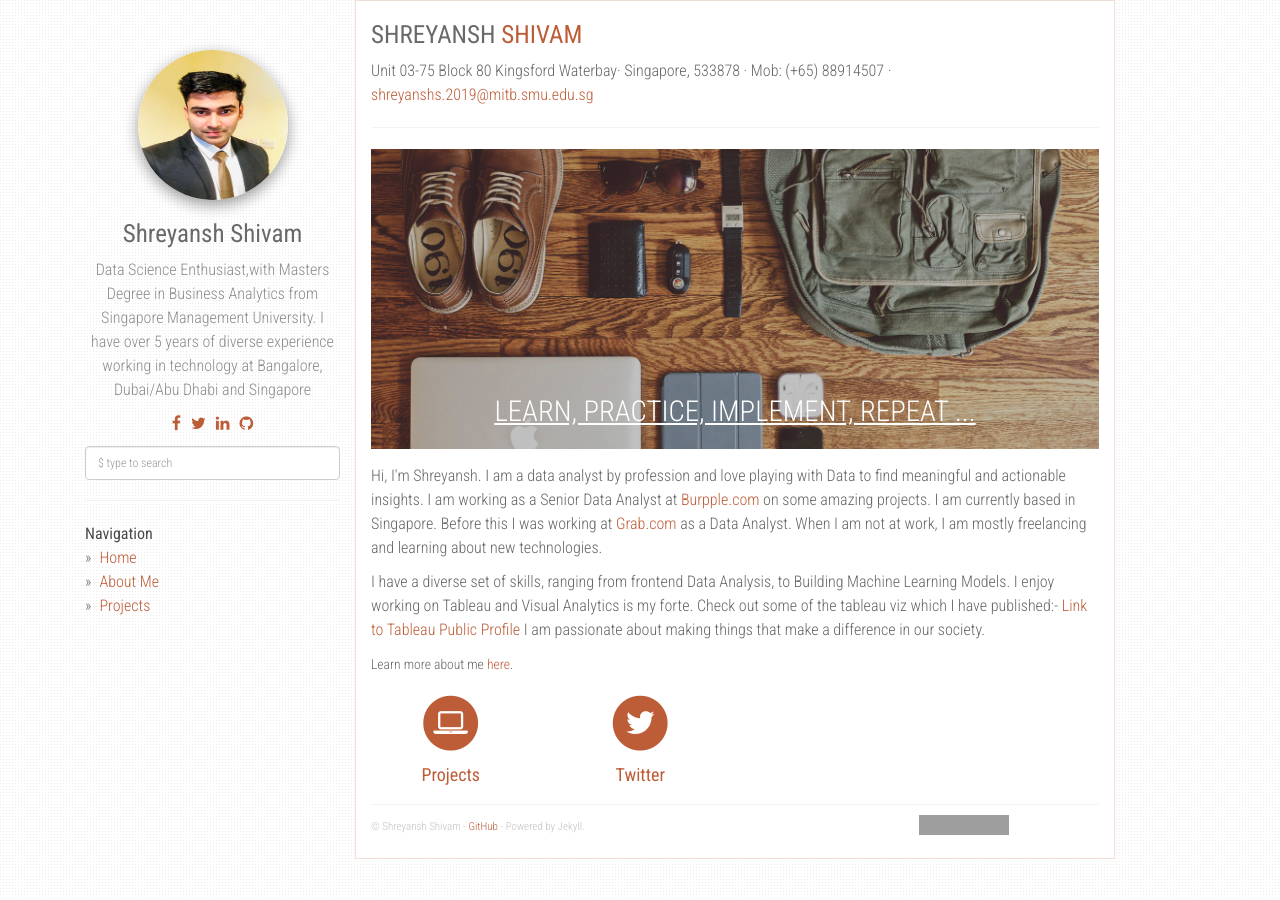
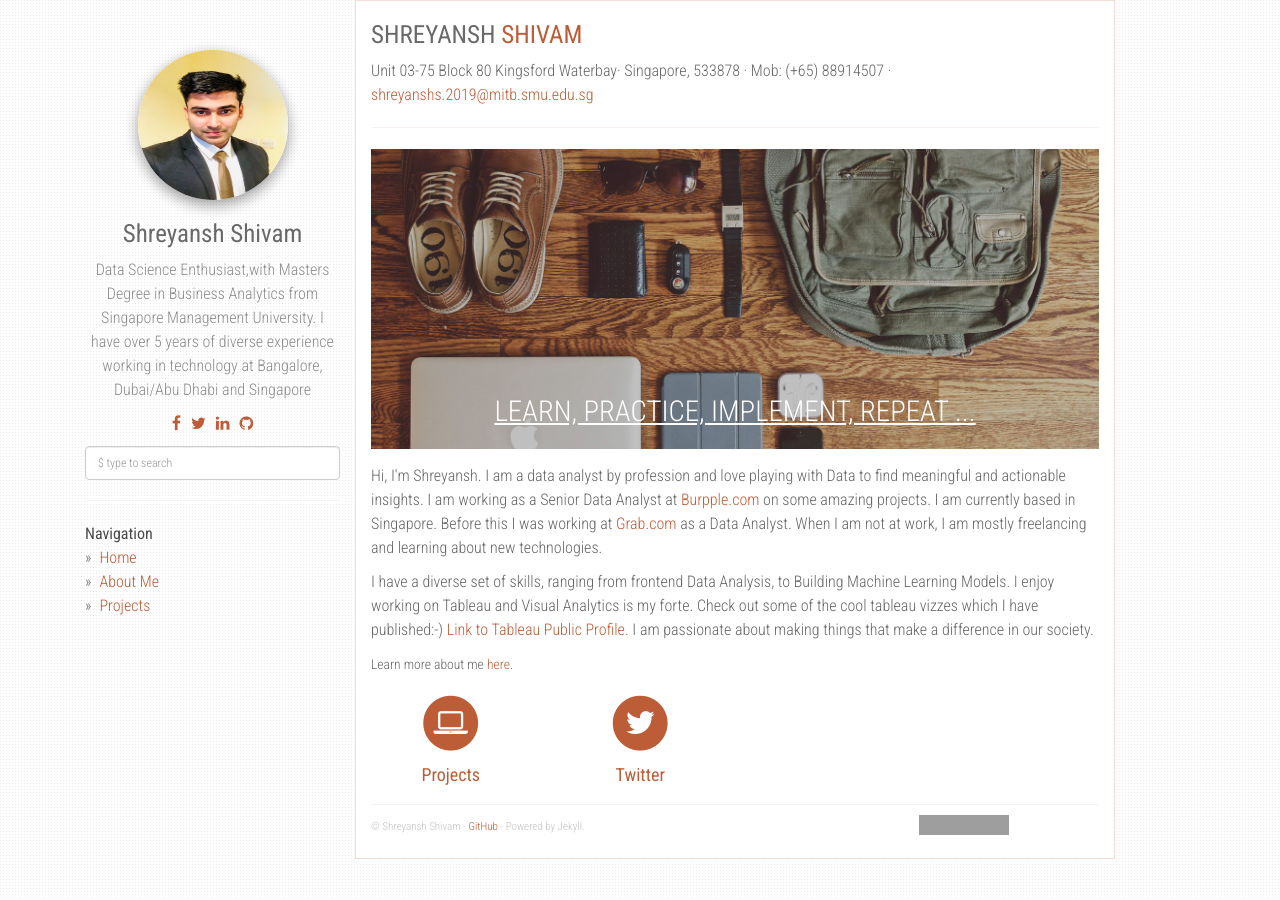
Before and after one commit to shreyanshshivam/shreyansh, a Jekyll site: the page built from index.html, in a window 1280 px wide. Built offline with Jekyll 4.4.1, drawn with Linux system fonts in a browser that asks for light colours; nearby versions of some CDN libraries; grey boxes are pictures that could not be loaded.

Commit message:
Update index.html

```diff
--- a/index.html
+++ b/index.html
@@ -24,7 +24,7 @@ layout: default
           and learning about new technologies.
         </p>
         <p>
-          I have a diverse set of skills, ranging from frontend Data Analysis, to Building Machine Learning Models. I enjoy working on Tableau and Visual Analytics is my forte. Check out some of the tableau viz which I have published:- <a href="https://public.tableau.com/profile/shreyansh.shivam#!/" target="_blank"> Link to Tableau Public Profile</a>
+          I have a diverse set of skills, ranging from frontend Data Analysis, to Building Machine Learning Models. I enjoy working on Tableau and Visual Analytics is my forte. Check out some of the cool tableau vizzes which I have published:-) <a href="https://public.tableau.com/profile/shreyansh.shivam#!/" target="_blank"> Link to Tableau Public Profile.</a>
 </p>
           I am passionate about making things that make a difference in our society.
         </p>
```
